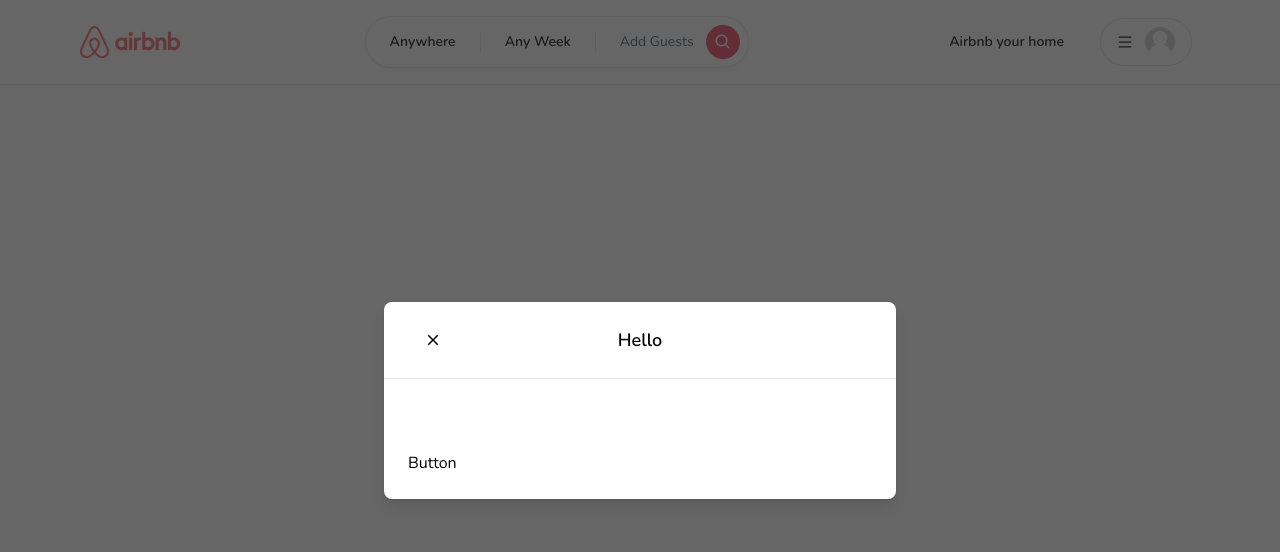
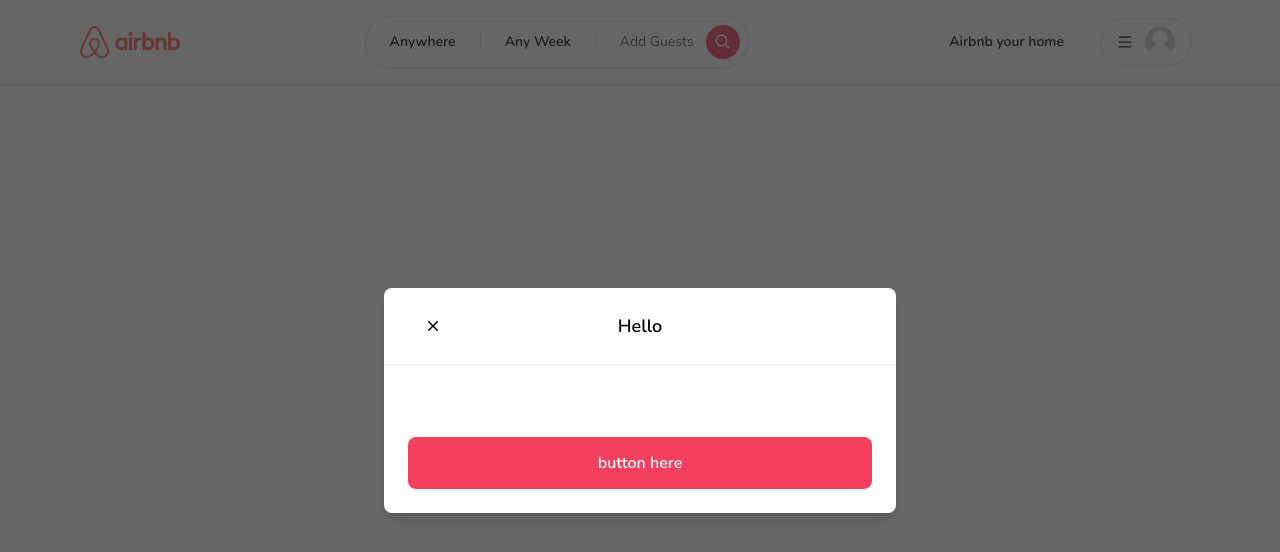
Before and after one commit to KaiIemsawat/airbnb-clone, a Next.js app: page / in a window 1280 px wide. Shown: the top 552 px of the page. Built offline with nearby package versions, Linux system fonts and the light colour scheme.

Commit message:
Modal button

```diff
--- a/app/components/Button.tsx
+++ b/app/components/Button.tsx
@@ -1,6 +1,48 @@
 "use client";
 
-const Button = () => {
-    return <div>Button</div>;
+import { IconType } from "react-icons";
+
+interface ButtonProps {
+    label: string;
+    onClick: (e: React.MouseEvent<HTMLButtonElement>) => void;
+    disable?: boolean;
+    outline?: boolean;
+    small?: boolean;
+    icon?: IconType;
+}
+
+const Button: React.FC<ButtonProps> = ({
+    label,
+    onClick,
+    disable,
+    outline,
+    small,
+    icon: Icon,
+}) => {
+    return (
+        <button
+            className={`
+                relative
+                disabled:opacity-70
+                disabled:cursor-not-allowed
+                rounded-lg
+                hover:opacity-80
+                transition
+                w-full
+                ${outline ? "bg-white" : "bg-rose-500"}
+                ${outline ? "border-black" : "border-rose-500"}
+                ${outline ? "text-black" : "text-white"}
+                ${small ? "py-1" : "py-3"}
+                ${small ? "text-sm" : "text-md"}
+                ${small ? "font-light" : "font-semibold"}
+                ${small ? "border-[1px]" : "border-2"}
+            `}
+            onClick={onClick}
+            disabled={disable}
+        >
+            {Icon && <Icon className="absolute left-4 top-3" size={24} />}
+            {label}
+        </button>
+    );
 };
 export default Button;
--- a/app/components/modals/Modal.tsx
+++ b/app/components/modals/Modal.tsx
@@ -150,7 +150,7 @@
                             {/* Footer */}
                             <div className="flex flex-col gap-2 p-6">
                                 <div className="flex flex-row items-center gap-4 w-full">
-                                    <Button />
+                                    <Button label="button here" />
                                 </div>
                             </div>
                         </div>
```
